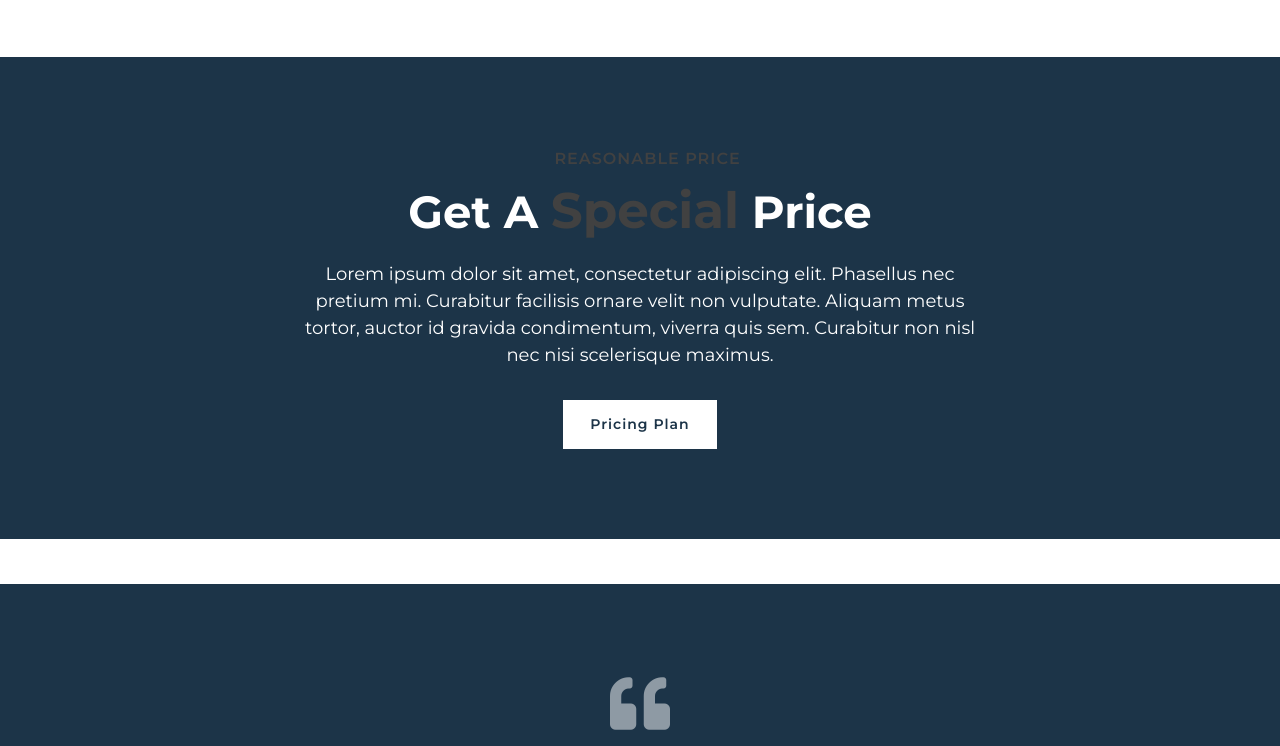
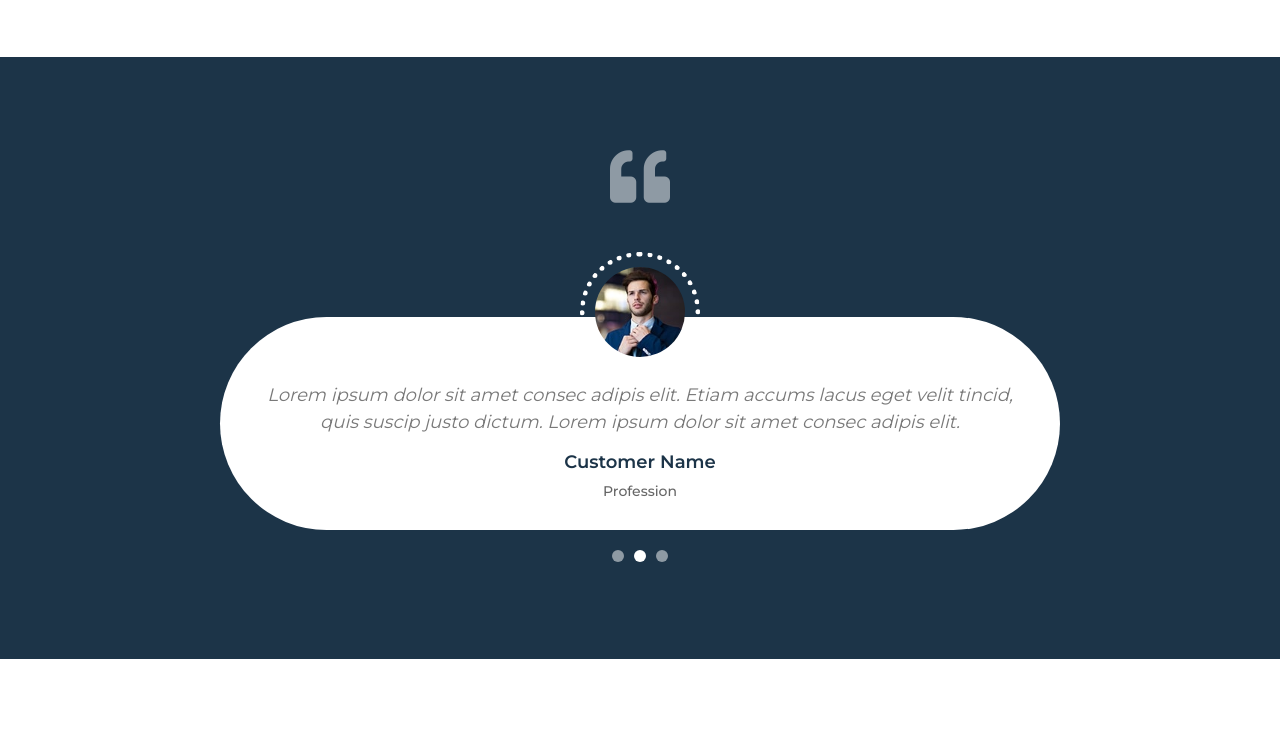
Before and after one commit to Axsend/Mshel-Consulting, a plain HTML site: page index.html in a window 1280 px wide. Shown: the part 1585-2331 px from the top of the page. Drawn offline with nearby package versions, Linux system fonts and the light colour scheme.

Commit message:
remove discount section

```diff
--- a/index.html
+++ b/index.html
@@ -342,7 +342,7 @@
     <!-- Job Experience End -->
 
     <!-- Banner Start -->
-    <div class="banner wow zoomIn" data-wow-delay="0.1s">
+    <!-- <div class="banner wow zoomIn" data-wow-delay="0.1s">
       <div class="container">
         <div class="section-header text-center">
           <p>Reasonable Price</p>
@@ -358,7 +358,7 @@
           <a class="btn">Pricing Plan</a>
         </div>
       </div>
-    </div>
+    </div> -->
     <!-- Banner End -->
 
     <!-- Portfolio Start -->
```
